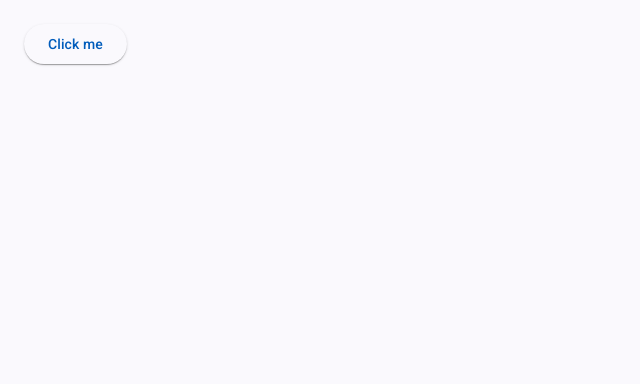
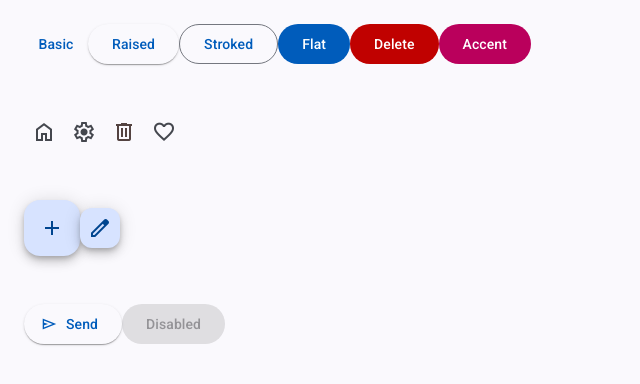
Before and after one commit to praveenfuloria/material-demo, an Angular app: page / in a window 1280 px wide. Shown: the top 384 px of the page, without its empty margins (0-640 px from the left). Built offline with nearby package versions, Linux system fonts and the light colour scheme.

Commit message:
Button And Icons

```diff
--- a/src/app/app.html
+++ b/src/app/app.html
@@ -1,3 +1,46 @@
 <div class="container">
-  <button mat-raised-button color="primary">Click me</button>
+  <button mat-button>Basic</button>
+  <button mat-raised-button>Raised</button>
+  <button mat-stroked-button>Stroked</button>
+  <button mat-flat-button>Flat</button>
+
+  <button mat-flat-button class="warn">Delete</button>
+  <button mat-flat-button class="accent">Accent</button>
 </div>
+
+<div class="container">
+  <button mat-icon-button>
+    <mat-icon>home</mat-icon>
+  </button>
+
+  <button mat-icon-button>
+    <mat-icon>settings</mat-icon>
+  </button>
+
+  <button mat-icon-button class="warn">
+    <mat-icon>delete</mat-icon>
+  </button>
+
+  <button mat-icon-button>
+    <mat-icon>favorite</mat-icon>
+  </button>
+</div>
+
+<div class="container">
+  <button mat-fab>
+    <mat-icon>add</mat-icon>
+  </button>
+
+  <button mat-mini-fab>
+    <mat-icon>edit</mat-icon>
+  </button>
+</div>
+
+<div class="container">
+  <button mat-raised-button>
+    <mat-icon>send</mat-icon>
+    Send
+  </button>
+
+  <button mat-raised-button disabled>Disabled</button>
+</div>
--- a/src/app/app.ts
+++ b/src/app/app.ts
@@ -1,9 +1,10 @@
 import { Component, signal } from '@angular/core';
 import { MatButtonModule } from '@angular/material/button';
+import { MatIconModule } from '@angular/material/icon';
 import { RouterOutlet } from '@angular/router';
 
 @Component({
-  imports: [RouterOutlet, MatButtonModule],
+  imports: [RouterOutlet, MatButtonModule, MatIconModule],
   selector: 'app-root',
   styleUrl: './app.css',
   templateUrl: './app.html',
--- a/src/material-theme.scss
+++ b/src/material-theme.scss
@@ -23,7 +23,7 @@ body {
   // Default the application to a light color theme. This can be changed to
   // `dark` to enable the dark color theme, or to `light dark` to defer to the
   // user's system settings.
-  color-scheme: light;
+  color-scheme: light dark;
 
   // Set a default background, font and text colors for the application using
   // Angular Material's system-level CSS variables. Learn more about these
@@ -36,3 +36,18 @@ body {
   margin: 0;
   height: 100%;
 }
+.warn {
+  @include mat.theme(
+    (
+      color: mat.$red-palette,
+    )
+  );
+}
+
+.accent {
+  @include mat.theme(
+    (
+      color: mat.$rose-palette,
+    )
+  );
+}
```
